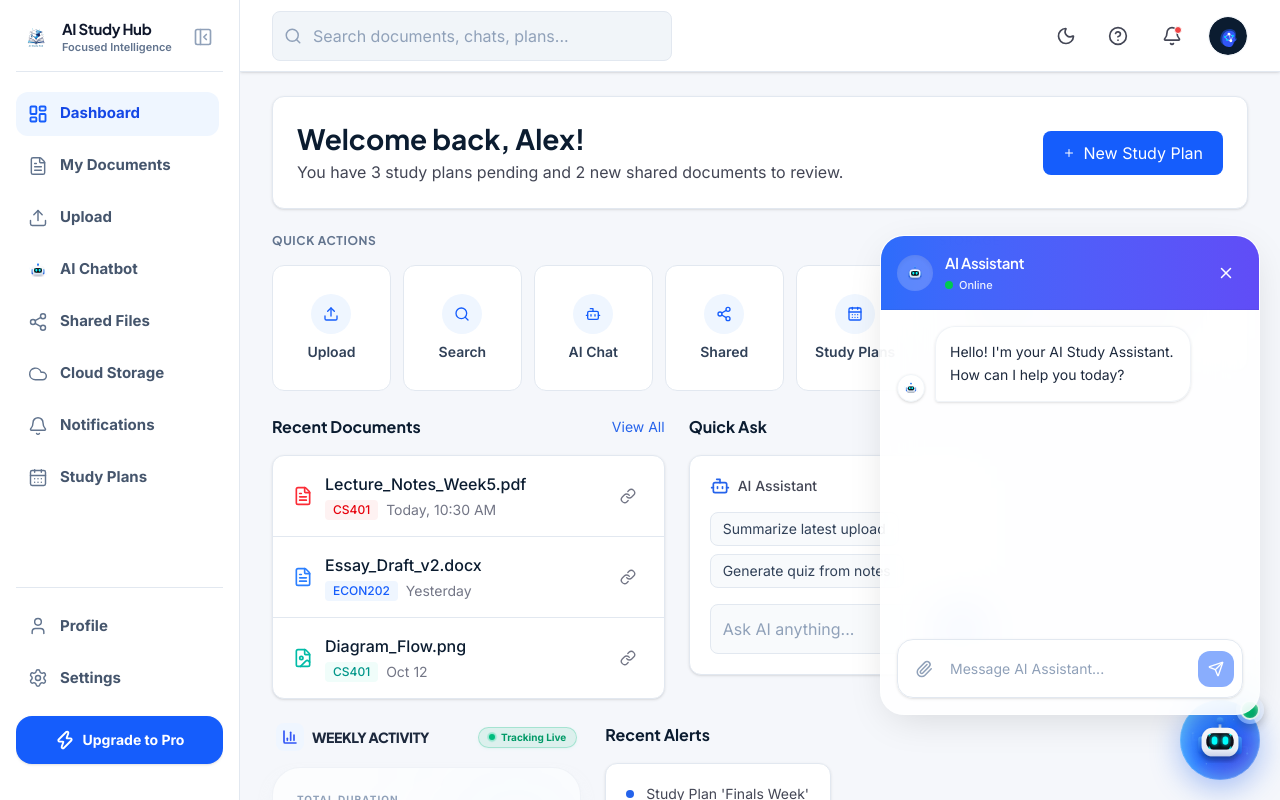
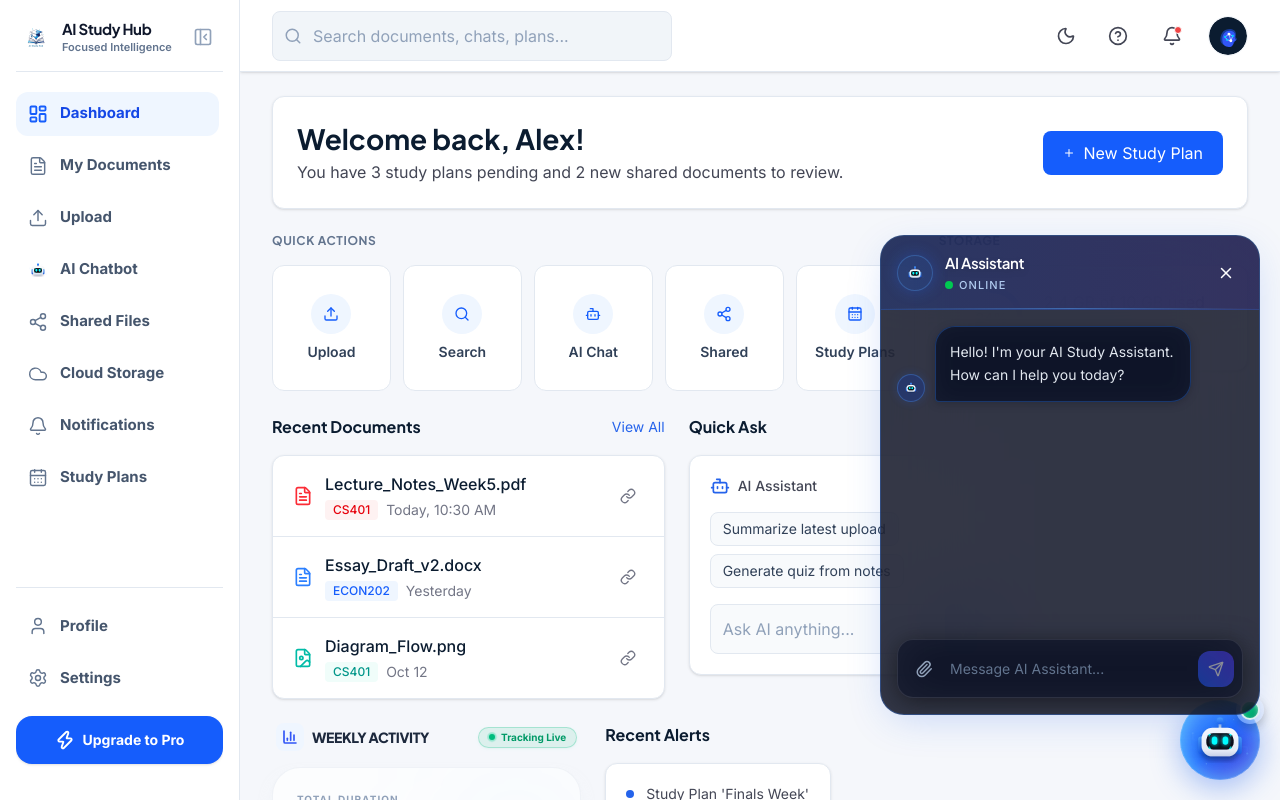
Before and after one commit to huynhduybinh24/SWP391_AIStudyHub, a React (Vite) app in the folder FrontEnd/: page /dashboard in a window 1280 px wide. Both pictures are taken after a click on the button 1220 px from the left and 740 px from the top of the page. Built offline with nearby package versions, Linux system fonts and the light colour scheme; the HTML template or start-up script is replaced by a standard one.

Commit message:
feat: implement AI chatbot popup component and chat interface page

```diff
--- a/FrontEnd/src/features/ai-chatbot/components/ChatPopup.tsx
+++ b/FrontEnd/src/features/ai-chatbot/components/ChatPopup.tsx
@@ -101,35 +101,36 @@ export function ChatPopup({ onClose }: ChatPopupProps) {
       animate={{ opacity: 1, y: 0, x: 0, scale: 1 }}
       exit={{ opacity: 0, y: 30, x: 20, scale: 0.95 }}
       transition={{ duration: 0.25, ease: 'easeOut' }}
-      className="fixed bottom-[85px] right-[20px] z-50 flex h-[480px] max-h-[calc(100vh-115px)] w-[380px] flex-col overflow-hidden rounded-[24px] border border-white/40 dark:border-slate-700/50 bg-white/85 dark:bg-slate-900/85 backdrop-blur-xl shadow-[0_10px_40px_-10px_rgba(0,0,0,0.15)] dark:shadow-[0_10px_40px_-10px_rgba(0,0,0,0.5)] text-slate-900 dark:text-slate-100"
+      className="fixed bottom-[85px] right-[20px] z-50 flex h-[480px] max-h-[calc(100vh-115px)] w-[380px] flex-col overflow-hidden rounded-[24px] border border-blue-500/30 bg-slate-950/80 backdrop-blur-2xl shadow-[0_10px_40px_-10px_rgba(37,99,235,0.25)] text-slate-100"
     >
       {/* Header */}
-      <div className="flex items-center justify-between border-b border-black/5 dark:border-white/5 bg-gradient-to-r from-blue-600/90 to-indigo-600/90 p-4 text-white">
-        <div className="flex items-center gap-3">
-          <div className="flex size-9 items-center justify-center rounded-full bg-white/20 shadow-inner">
+      <div className="flex items-center justify-between border-b border-blue-500/20 bg-gradient-to-r from-blue-900/40 to-indigo-900/40 p-4 text-white relative overflow-hidden">
+        <div className="absolute inset-x-0 bottom-0 h-px bg-gradient-to-r from-transparent via-blue-400/50 to-transparent" />
+        <div className="flex items-center gap-3 relative z-10">
+          <div className="flex size-9 items-center justify-center rounded-full bg-blue-500/10 border border-blue-400/30 shadow-[0_0_15px_rgba(37,99,235,0.3)]">
             <AIChatbotIcon className="size-5" />
           </div>
           <div>
-            <h3 className="font-semibold text-[15px] tracking-tight">AI Assistant</h3>
+            <h3 className="font-semibold text-[15px] tracking-tight text-white drop-shadow-md">AI Assistant</h3>
             <div className="flex items-center gap-1.5 mt-0.5">
               <span className="relative flex h-2 w-2">
                 <span className="animate-ping absolute inline-flex h-full w-full rounded-full bg-green-400 opacity-75"></span>
                 <span className="relative inline-flex rounded-full h-2 w-2 bg-green-500"></span>
               </span>
-              <p className="text-[11px] font-medium text-white/90">Online</p>
+              <p className="text-[11px] font-medium text-blue-200/90 tracking-widest uppercase">Online</p>
             </div>
           </div>
         </div>
         <button
           onClick={onClose}
-          className="rounded-full p-2 hover:bg-white/20 transition-colors"
+          className="rounded-full p-2 hover:bg-white/10 transition-colors relative z-10"
         >
           <X className="size-4.5" />
         </button>
       </div>
 
       {/* Messages */}
-      <div className="flex-1 overflow-y-auto p-4 flex flex-col gap-5 scrollbar-thin scrollbar-thumb-slate-200 dark:scrollbar-thumb-slate-700">
+      <div className="flex-1 overflow-y-auto p-4 flex flex-col gap-5 scrollbar-thin scrollbar-thumb-slate-700">
         {messages.map((msg) => (
           <motion.div
             initial={{ opacity: 0, y: 10 }}
@@ -141,7 +142,7 @@ export function ChatPopup({ onClose }: ChatPopupProps) {
             )}
           >
             {msg.sender === 'bot' && (
-              <div className="flex size-7 shrink-0 items-center justify-center rounded-full bg-white dark:bg-slate-800 shadow-sm border border-slate-100 dark:border-slate-700">
+              <div className="flex size-7 shrink-0 items-center justify-center rounded-full bg-blue-900/50 shadow-[0_0_10px_rgba(37,99,235,0.2)] border border-blue-400/30">
                 <AIChatbotIcon className="size-4" />
               </div>
             )}
@@ -149,14 +150,14 @@ export function ChatPopup({ onClose }: ChatPopupProps) {
               className={cn(
                 "rounded-[20px] p-3.5 text-[14px] leading-relaxed shadow-sm whitespace-pre-line border",
                 msg.sender === 'user'
-                  ? "bg-gradient-to-br from-blue-600 to-indigo-600 text-white border-transparent rounded-br-sm"
-                  : "bg-white/80 dark:bg-slate-800/80 backdrop-blur-md text-slate-800 dark:text-slate-200 border-slate-200/50 dark:border-slate-700/50 rounded-bl-sm"
+                  ? "bg-gradient-to-br from-blue-600 to-indigo-600 text-white border-transparent rounded-br-sm shadow-[0_4px_12px_rgba(37,99,235,0.2)]"
+                  : "bg-slate-900/80 backdrop-blur-md text-slate-200 border-blue-500/30 rounded-bl-sm shadow-[0_2px_10px_rgba(0,0,0,0.2)]"
               )}
             >
               {msg.attachment && (
                 <div className={cn(
-                  "mb-2.5 flex items-center gap-2 rounded-xl p-2.5 text-xs font-semibold",
-                  msg.sender === 'user' ? "bg-white/15 border border-white/20" : "bg-slate-100 dark:bg-slate-700/50 border border-slate-200 dark:border-slate-600"
+                  "mb-2.5 flex items-center gap-2 rounded-xl p-2.5 text-xs font-semibold border",
+                  msg.sender === 'user' ? "bg-white/10 border-white/20" : "bg-slate-800/80 border-slate-700/50"
                 )}>
                   <FileIcon className="size-4 shrink-0" />
                   <span className="truncate">{msg.attachment.name}</span>
@@ -168,12 +169,12 @@ export function ChatPopup({ onClose }: ChatPopupProps) {
         ))}
         {isTyping && (
           <motion.div initial={{ opacity: 0, y: 10 }} animate={{ opacity: 1, y: 0 }} className="flex items-end gap-2.5 max-w-[85%]">
-            <div className="flex size-7 shrink-0 items-center justify-center rounded-full bg-white dark:bg-slate-800 shadow-sm border border-slate-100 dark:border-slate-700">
+            <div className="flex size-7 shrink-0 items-center justify-center rounded-full bg-blue-900/50 shadow-[0_0_10px_rgba(37,99,235,0.2)] border border-blue-400/30">
               <AIChatbotIcon className="size-4" />
             </div>
-            <div className="rounded-[20px] rounded-bl-sm p-3.5 px-4 text-[14px] bg-white/80 dark:bg-slate-800/80 backdrop-blur-md border border-slate-200/50 dark:border-slate-700/50 flex items-center gap-3 shadow-sm">
-              <Loader2 className="size-4 animate-spin text-blue-500" />
-              <span className="text-slate-500 dark:text-slate-400 font-medium">Thinking...</span>
+            <div className="rounded-[20px] rounded-bl-sm p-3.5 px-4 text-[14px] bg-slate-900/80 backdrop-blur-md border border-blue-500/30 flex items-center gap-3 shadow-[0_2px_10px_rgba(0,0,0,0.2)]">
+              <Loader2 className="size-4 animate-spin text-blue-400" />
+              <span className="text-blue-300 font-medium">Processing...</span>
             </div>
           </motion.div>
         )}
@@ -182,16 +183,16 @@ export function ChatPopup({ onClose }: ChatPopupProps) {
 
       {/* Input */}
       <div className="bg-transparent p-4 pt-0">
-        <div className="relative flex flex-col rounded-2xl border border-slate-200 dark:border-slate-700 bg-white/60 dark:bg-slate-900/60 backdrop-blur-md shadow-sm focus-within:border-blue-500/50 focus-within:ring-2 focus-within:ring-blue-500/20 transition-all">
+        <div className="relative flex flex-col rounded-2xl border border-white/10 bg-slate-900/60 backdrop-blur-xl shadow-[0_4px_25px_rgba(0,0,0,0.5)] focus-within:border-blue-500/50 focus-within:ring-1 focus-within:ring-blue-500/30 transition-all">
           {selectedFile && (
-            <div className="flex items-center justify-between border-b border-slate-100 dark:border-slate-800 px-3 py-2 text-xs font-medium bg-blue-50/50 dark:bg-blue-900/20 rounded-t-2xl">
-              <div className="flex items-center gap-2 overflow-hidden text-blue-600 dark:text-blue-400">
+            <div className="flex items-center justify-between border-b border-white/5 px-3 py-2 text-xs font-medium bg-slate-800/50 rounded-t-2xl">
+              <div className="flex items-center gap-2 overflow-hidden text-blue-400">
                 <FileIcon className="size-3.5 shrink-0" />
                 <span className="truncate">{selectedFile.name}</span>
               </div>
               <button
                 onClick={() => setSelectedFile(null)}
-                className="ml-2 rounded-full p-1 hover:bg-blue-100 dark:hover:bg-blue-800/50 text-blue-600 dark:text-blue-400 transition-colors"
+                className="ml-2 rounded-full p-1 hover:bg-slate-700 text-blue-400 transition-colors"
               >
                 <X className="size-3.5" />
               </button>
@@ -212,7 +213,7 @@ export function ChatPopup({ onClose }: ChatPopupProps) {
             <button
               type="button"
               onClick={() => fileInputRef.current?.click()}
-              className="flex size-9 shrink-0 items-center justify-center rounded-xl text-slate-400 hover:bg-slate-100 dark:hover:bg-slate-800 hover:text-slate-600 dark:hover:text-slate-300 transition-colors mb-0.5"
+              className="flex size-9 shrink-0 items-center justify-center rounded-xl text-slate-400 hover:bg-slate-800 hover:text-blue-400 transition-colors mb-0.5"
               title="Attach File"
             >
               <Paperclip className="size-4.5" />
@@ -222,13 +223,13 @@ export function ChatPopup({ onClose }: ChatPopupProps) {
               onChange={(e) => setInputText(e.target.value)}
               onKeyDown={handleKeyDown}
               placeholder="Message AI Assistant..."
-              className="max-h-[120px] min-h-[40px] w-full resize-none bg-transparent px-2 py-2.5 text-[14px] text-slate-900 dark:text-slate-100 placeholder:text-slate-400 dark:placeholder:text-slate-500 outline-none scrollbar-thin scrollbar-thumb-slate-200"
+              className="max-h-[120px] min-h-[40px] w-full resize-none bg-transparent px-2 py-2.5 text-[14px] text-slate-100 placeholder:text-slate-500 outline-none scrollbar-thin scrollbar-thumb-slate-700"
               rows={1}
             />
             <button
               onClick={() => handleSend()}
               disabled={!inputText.trim() && !selectedFile}
-              className="flex size-9 shrink-0 items-center justify-center rounded-xl bg-blue-600 text-white shadow-md transition-all hover:bg-blue-500 hover:scale-105 active:scale-95 disabled:opacity-50 disabled:hover:scale-100 disabled:shadow-none mb-0.5"
+              className="flex size-9 shrink-0 items-center justify-center rounded-xl bg-gradient-to-tr from-blue-600 to-indigo-600 text-white shadow-[0_0_15px_rgba(37,99,235,0.3)] transition-all hover:from-blue-500 hover:to-indigo-500 hover:scale-105 active:scale-95 disabled:opacity-50 disabled:hover:scale-100 disabled:shadow-none mb-0.5"
             >
               <Send className="size-4" />
             </button>
```
